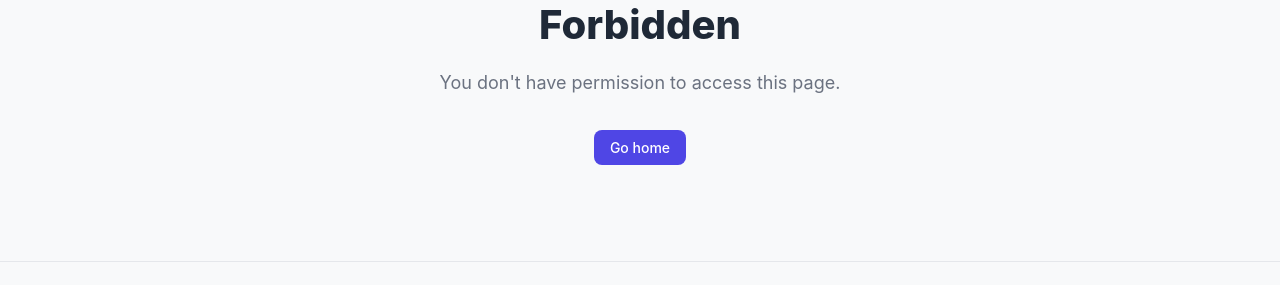
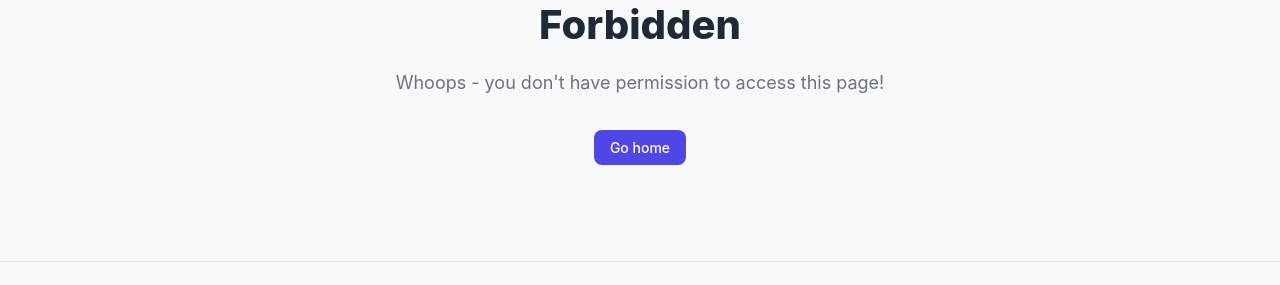
Before and after one commit to gribboa/lingo-list, a Django app: template templates/403.html in a window 1280 px wide. Shown: the part 208-493 px from the top of the page. Run offline with Django 5.2, Linux system fonts and the light colour scheme; the template is opened without the code that fills it, so the values that code supplies are empty; some libraries are stand-ins or nearby versions.

Commit message:
Update error templates to include more user-friendly messages

```diff
--- a/templates/403.html
+++ b/templates/403.html
@@ -7,7 +7,7 @@
     <div class="hero">
         <p class="error-code">403</p>
         <h1>{% trans "Forbidden" %}</h1>
-        <p class="subtitle">{% trans "You don't have permission to access this page." %}</p>
+        <p class="subtitle">{% trans "Whoops - you don't have permission to access this page!" %}</p>
         <div class="hero-actions">
             <a href="{% url 'landing' %}" class="btn btn-primary">{% trans "Go home" %}</a>
         </div>
--- a/templates/404.html
+++ b/templates/404.html
@@ -7,7 +7,7 @@
     <div class="hero">
         <p class="error-code">404</p>
         <h1>{% trans "Page not found" %}</h1>
-        <p class="subtitle">{% trans "The page you're looking for doesn't exist or has been moved." %}</p>
+        <p class="subtitle">{% trans "Whoops - the page you're looking for doesn't exist or has been moved!" %}</p>
         <div class="hero-actions">
             <a href="{% url 'landing' %}" class="btn btn-primary">{% trans "Go home" %}</a>
         </div>
```
